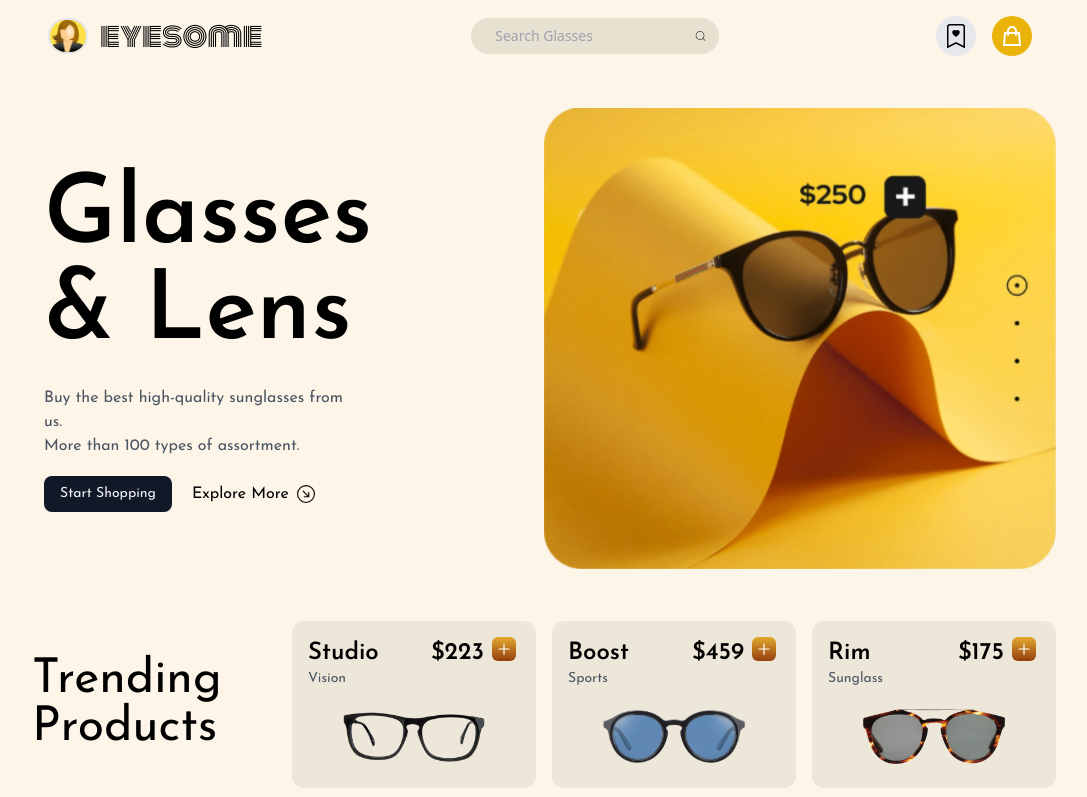
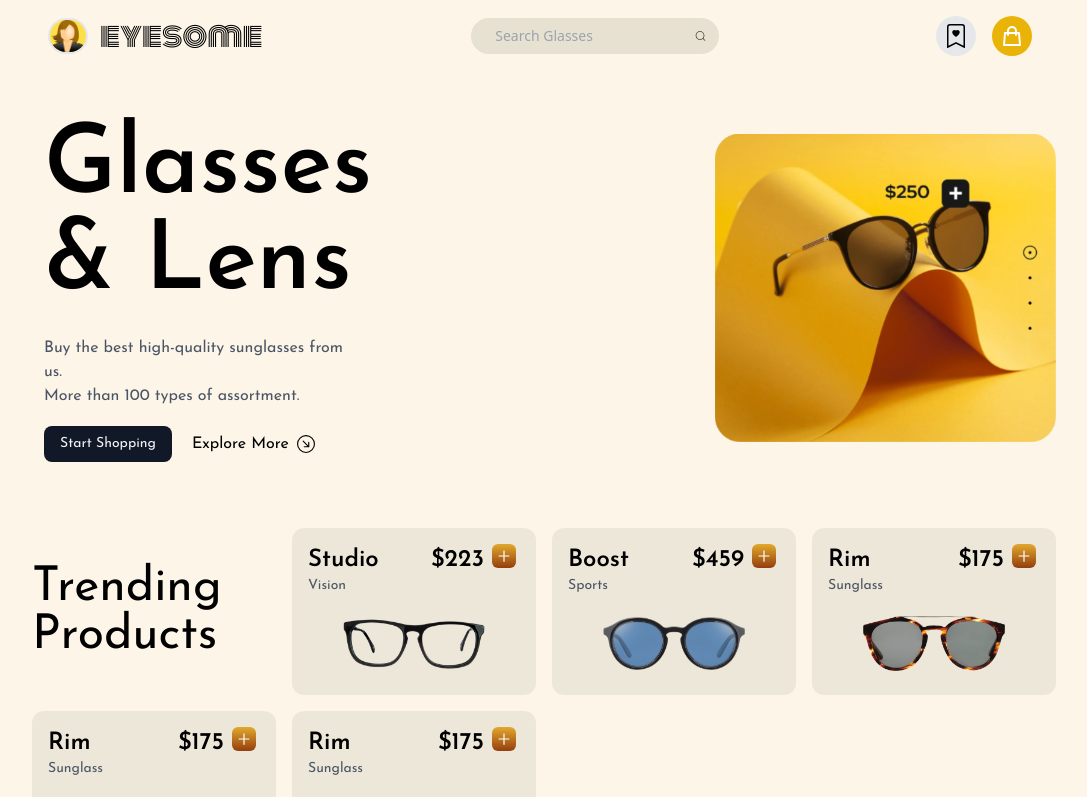
Before and after one commit to SandhyaR1007/eyeshots-react, a React (Vite) app: page / in a window 1280 px wide. Shown: the top 797 px of the page, without its empty margins (96-1183 px from the left). Built offline with nearby package versions, Linux system fonts and the light colour scheme.

Commit message:
update: increase margin top

```diff
--- a/src/components/banner/Banner.jsx
+++ b/src/components/banner/Banner.jsx
@@ -4,7 +4,7 @@ import bannerImg from "@/assets/bannerImg.png";
 
 const Banner = () => {
   return (
-    <main className=" flex justify-between items-center py-4 my-5 font-josephin relative">
+    <main className=" flex justify-between items-center py-3 mb-5 font-josephin relative">
       <section className="max-w-xl mx-auto sm:mx-0  w-full p-3  lg:w-1/3">
         <h1 className="text-8xl  md:text-7xl lg:text-8xl font-semibold  py-3 w-full ">
           Glasses & Lens
@@ -22,8 +22,8 @@ const Banner = () => {
           </button>
         </section>
       </section>
-      <section className="hidden lg:block w-1/2">
-        <img src={bannerImg} alt="bannerImg" className="w-full h-full" />
+      <section className="hidden w-1/2 lg:flex justify-end">
+        <img src={bannerImg} alt="bannerImg" className="w-2/3 h-full" />
       </section>
     </main>
   );
```
